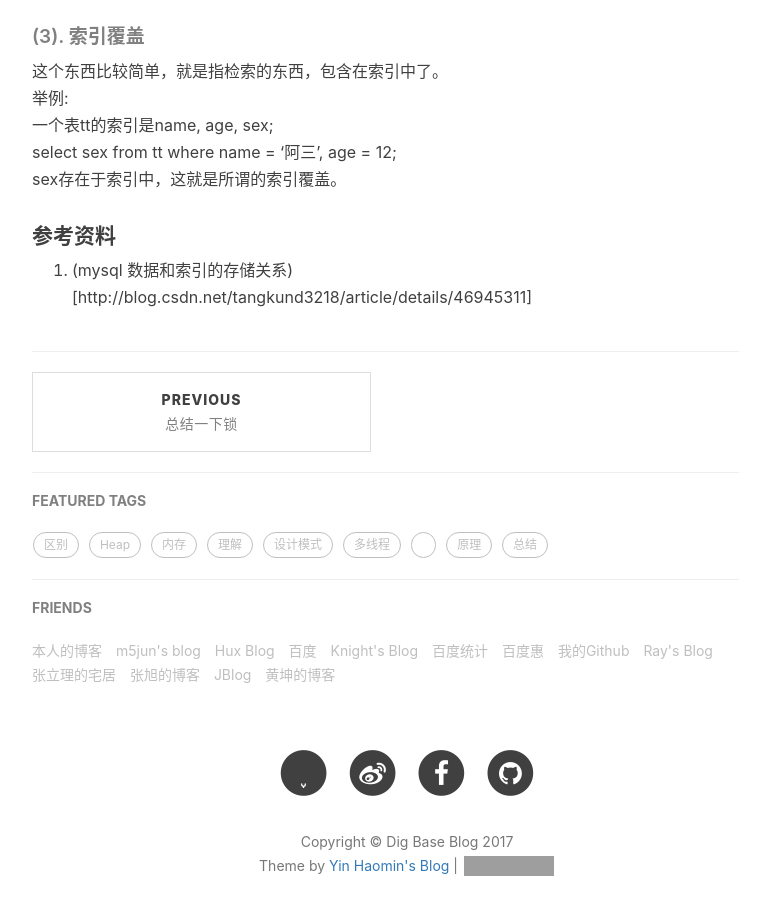
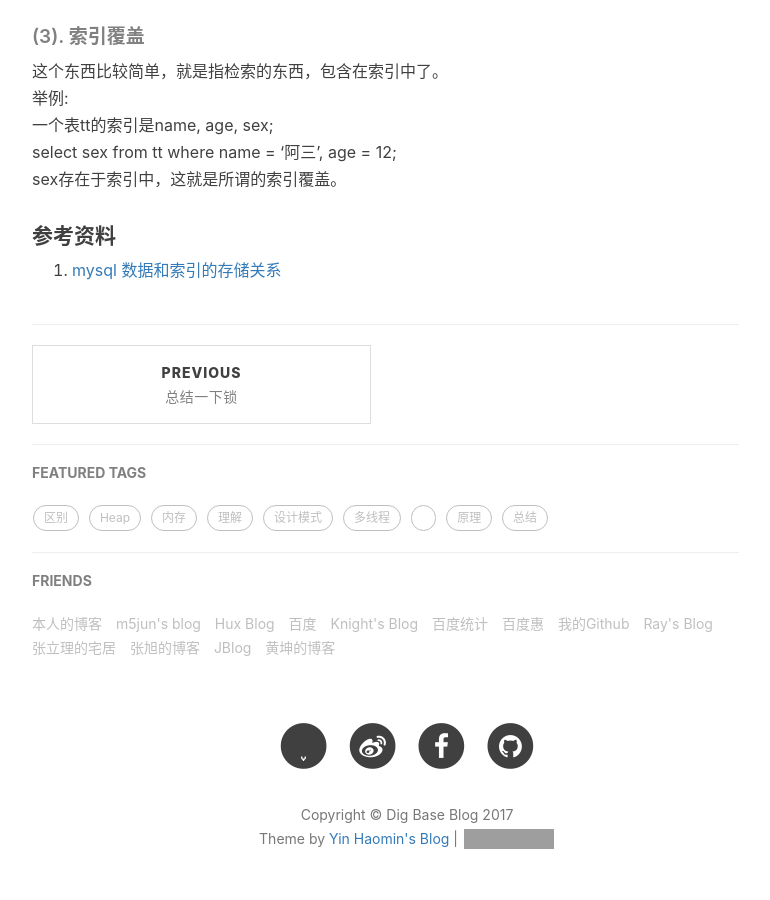
Before and after one commit to baiscjava/basicjava.github.io, a Jekyll site: the page built from _posts/2017-08-29-总结一下数据库的索引.md, in a window 1280 px wide and 900 px high, scrolled down 1174 px. Shown: the whole window, without its empty margins (233-1003 px from the left). Built offline with Jekyll 4.4.1, drawn with Linux system fonts in a browser that asks for light colours; nearby versions of some CDN libraries; comment, search, counter and statistics services are not loaded; grey boxes are pictures that could not be loaded.

Commit message:
Update 2017-08-29-总结一下数据库的索引.md

```diff
--- a/_posts/2017-08-29-总结一下数据库的索引.md
+++ b/_posts/2017-08-29-总结一下数据库的索引.md
@@ -39,4 +39,4 @@ sex存在于索引中，这就是所谓的索引覆盖。<br>
 
 
 #### 参考资料<br>
-1. (mysql 数据和索引的存储关系)[http://blog.csdn.net/tangkund3218/article/details/46945311]
+1. [mysql 数据和索引的存储关系](http://blog.csdn.net/tangkund3218/article/details/46945311)
```
